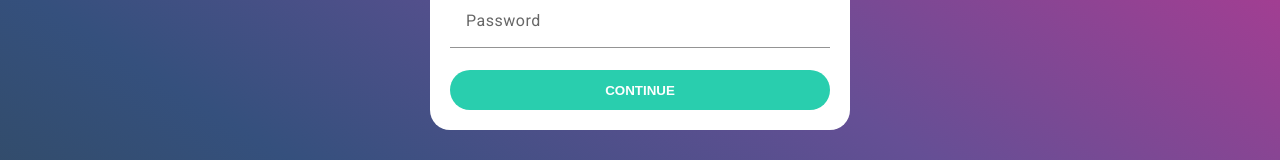
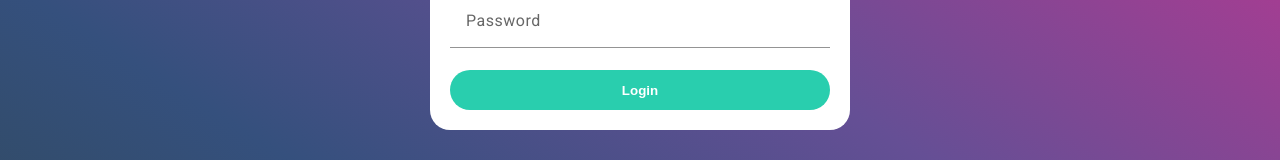
Before and after one commit to luzziromina/login, an Angular app: page /login in a window 1280 px wide. Shown: the part 421-581 px from the top of the page. Built offline with nearby package versions, Linux system fonts and the light colour scheme.

Commit message:
Change login button

```diff
--- a/src/app/pages/login/login.component.html
+++ b/src/app/pages/login/login.component.html
@@ -12,7 +12,7 @@
                     <mat-label>Password</mat-label>
                     <input type="password" matInput>
                 </mat-form-field>
-                <button class="login__section__btn">CONTINUE</button>
+                <button class="login__section__btn">Login</button>
             </form>
         </section>
     </main>
```
